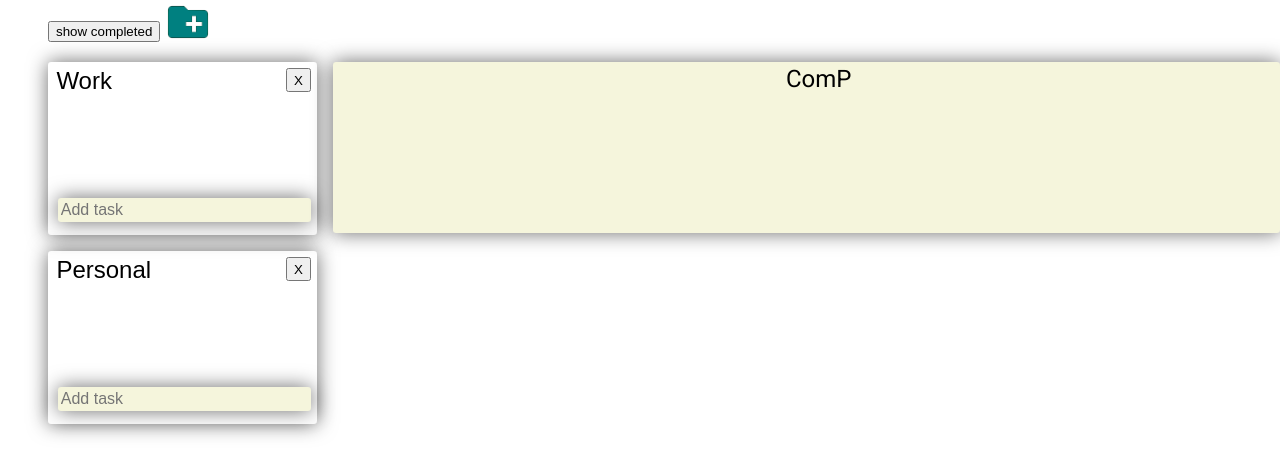
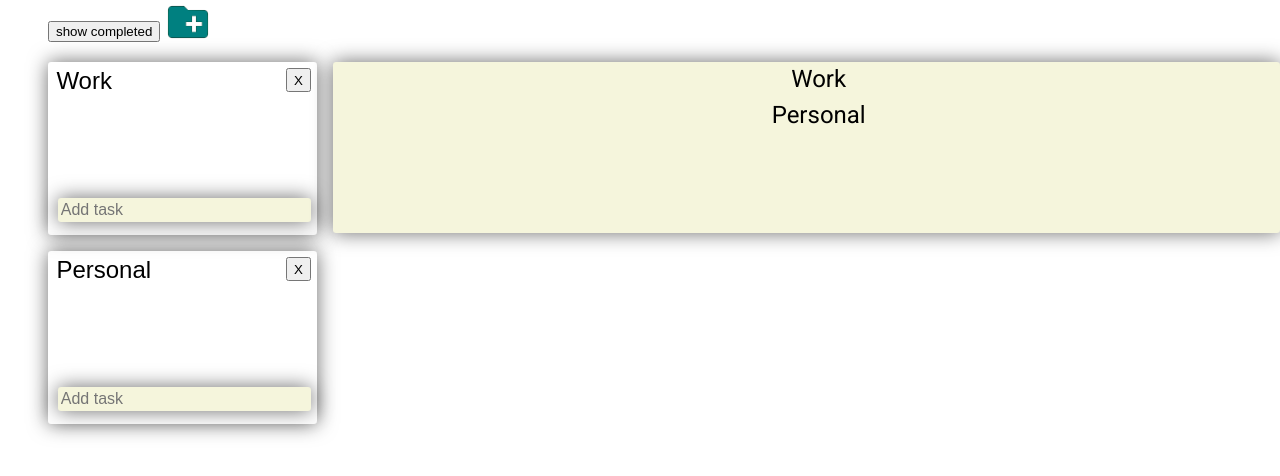
Before and after one commit to Luciensday/to-do-list-mix-trial, a plain HTML site: page index.html in a window 1280 px wide. Shown: the part 88-564 px from the top of the page. Drawn offline with Linux system fonts and the light colour scheme.

Commit message:
sucessfully add folder on side bar but still issue about no empty folder

```diff
--- a/index.html
+++ b/index.html
@@ -23,12 +23,17 @@
 
     <div class="outerFlex">
       <div class="groupsContainer"></div>
-      <div id="sidebar">
-        <h2>ComP</h2>
-        <ul id="completedList"></ul>
-      </div>
+      <div id="sidebar"></div>
     </div>
   </body>
+
+  <template id="folderTemplate">
+    <div class="folderContainer">
+      <h2 class="folderTitle"></h2>
+      <p class="folderCompletedNumber"></p>
+      <p class="folderToDoNumber"></p>
+    </div>
+  </template>
 
   <template id="groupTemplate">
     <div class="tasksContainer">
--- a/scripts/index.js
+++ b/scripts/index.js
@@ -217,7 +217,7 @@ export function createGroupUsingTemplate(groupName) {
     tasks: [],
   });
 
-  console.log(groups);
+  createFolder(groupTitle, uniqueId);
 }
 
 // Delete Group
@@ -228,6 +228,22 @@ function deleteGroup(groupId) {
   } else {
     console.error(`No element found with ID ${groupId}`);
   }
+}
+
+function createFolder(groupTitle, uniqueId) {
+  const sideBarContainer = document.querySelector("#sidebar");
+  const template = document.querySelector("#folderTemplate");
+  const domFragment = template.content.cloneNode(true);
+
+  //  set folder ID
+  const folderContainer = domFragment.querySelector(".folderContainer");
+  folderContainer.classList.add(uniqueId);
+
+  //  set folder title
+  const folderTitle = domFragment.querySelector(".folderTitle");
+  folderTitle.innerText = groupTitle.value;
+
+  sideBarContainer.appendChild(domFragment);
 }
 
 // Create initial default groups
```
